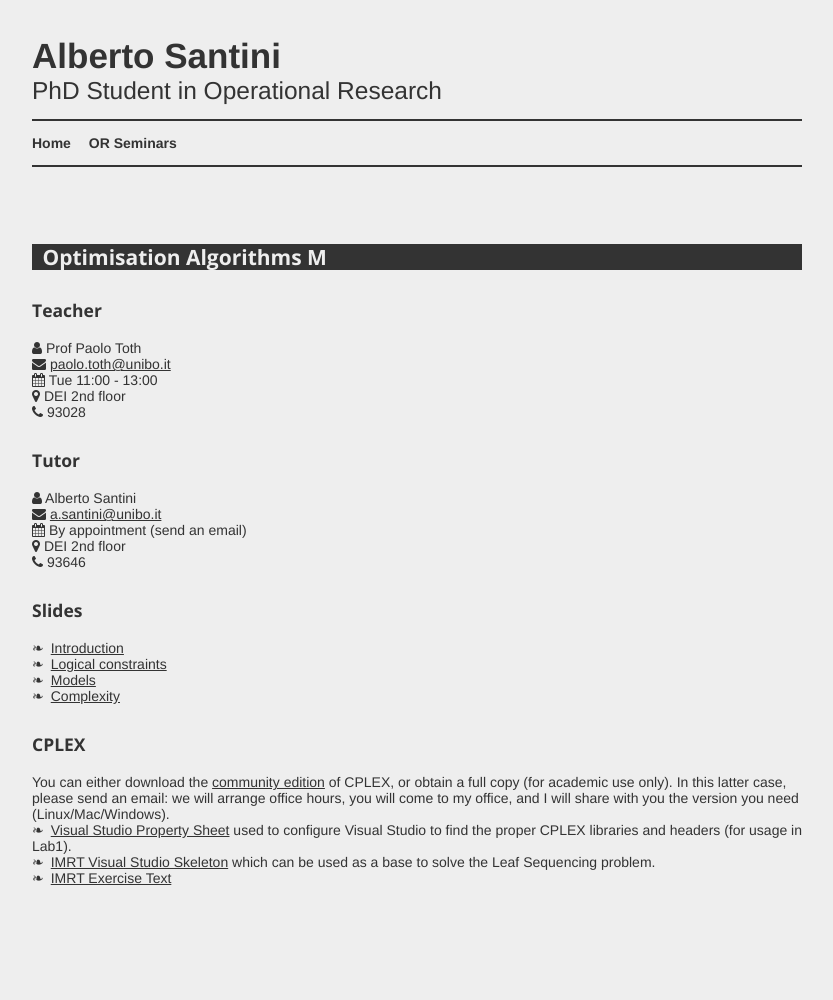
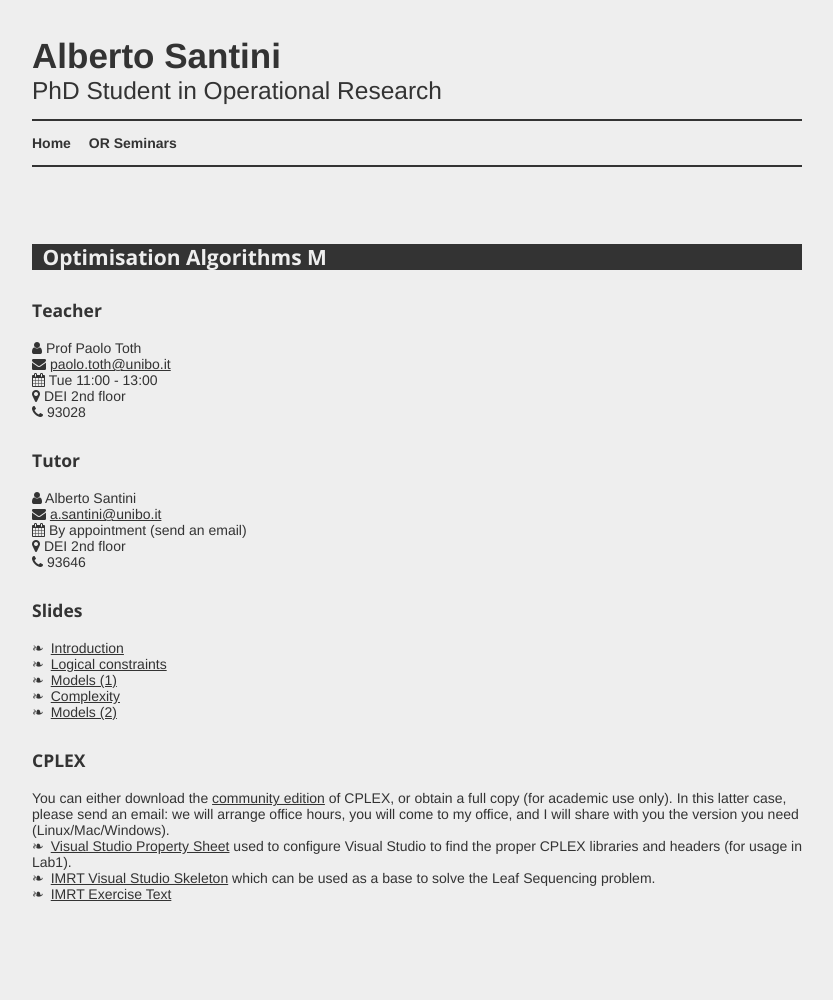
Before and after one commit to alberto-santini/alberto-santini.github.io, a Jekyll site: the page built from oa/index.md, in a window 1280 px wide. Shown: the whole page, without its empty margins (223-1056 px from the left). Built offline with Jekyll 4.4.1, drawn with Linux system fonts in a browser that asks for light colours; nearby versions of some CDN libraries.

Commit message:
Added new models slides

```diff
--- a/oa/index.md
+++ b/oa/index.md
@@ -32,8 +32,9 @@ layout: default
 
 * [Introduction](/files/oa/OPT-ALG_2016_1_Introduction.pdf)
 * [Logical constraints](/files/oa/OPT-ALG_2016_2_Logical-Constraints.pdf)
-* [Models](/files/oa/OPT-ALG_2016_3_Models.pdf)
+* [Models (1)](/files/oa/OPT-ALG_2016_3_Models.pdf)
 * [Complexity](/files/oa/OPT-ALG_2016_4_Complexity.pdf)
+* [Models (2)](/files/oa/OPT-ALG_2016_5_Models.pdf)
 
 ## CPLEX
 
```
Also changed, not shown: 1 other file.
